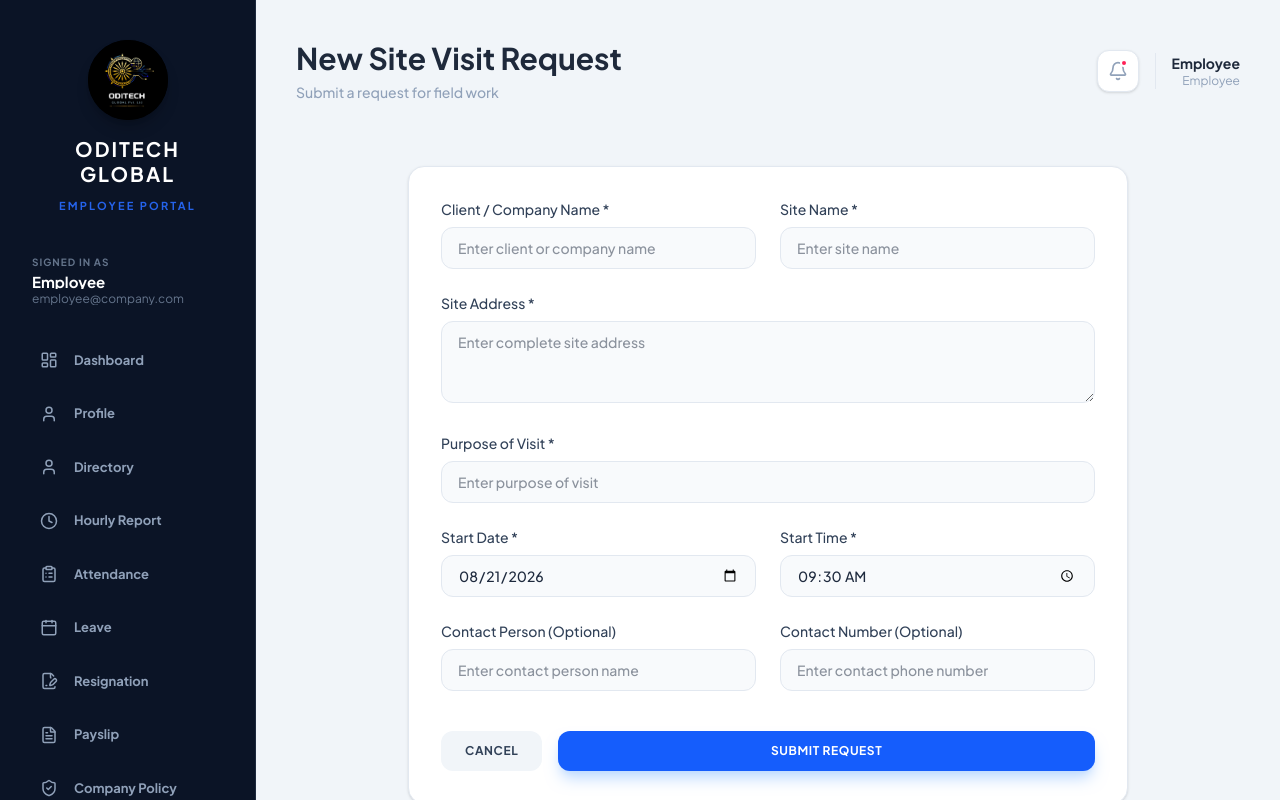
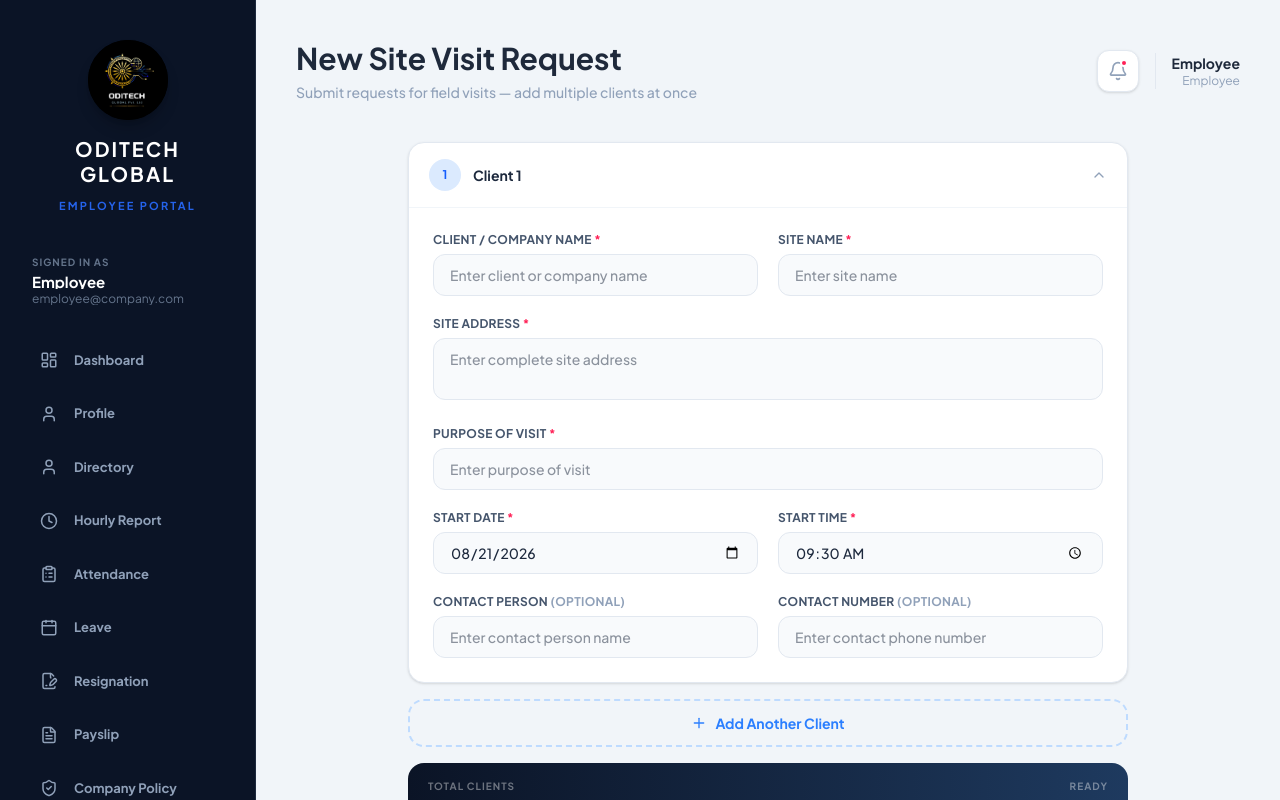
Before and after one commit to ManasCoding/Oditech_HRMS_Frontend, a React (Vite) app: page /employee/1/site-visits/request in a window 1280 px wide. Shown: the top 800 px of the page. Built offline with nearby package versions, Linux system fonts and the light colour scheme; no server answers.

Commit message:
new changes

```diff
--- a/src/pages/EmployeeSiteVisitRequest.jsx
+++ b/src/pages/EmployeeSiteVisitRequest.jsx
@@ -3,13 +3,9 @@ import EmployeeLayout from '../layouts/EmployeeLayout';
 import { useNavigate, useParams } from 'react-router-dom';
 import api from '../services/api';
 import toast from 'react-hot-toast';
+import { Plus, Trash2, MapPin, ChevronDown, ChevronUp, CheckCircle2 } from 'lucide-react';
 
-const EmployeeSiteVisitRequest = () => {
-  const { employeeSlug } = useParams();
-  const navigate = useNavigate();
-  const user = JSON.parse(localStorage.getItem('user'));
-  const [loading, setLoading] = useState(false);
-  const [formData, setFormData] = useState({
+const EMPTY_CLIENT = () => ({
   clientName: '',
   siteName: '',
   siteAddress: '',
@@ -17,89 +13,294 @@ const EmployeeSiteVisitRequest = () => {
   startDate: new Date().toISOString().split('T')[0],
   startTime: '09:30',
   contactPerson: '',
-    contactNumber: ''
+  contactNumber: '',
+  _collapsed: false,
+  _id: Date.now() + Math.random(),
 });
 
-  const handleChange = (e) => {
-    setFormData({ ...formData, [e.target.name]: e.target.value });
+const EmployeeSiteVisitRequest = () => {
+  const { employeeSlug } = useParams();
+  const navigate = useNavigate();
+  const user = JSON.parse(localStorage.getItem('user'));
+  const [loading, setLoading] = useState(false);
+  const [clients, setClients] = useState([EMPTY_CLIENT()]);
+
+  // ── per-client field change ──────────────────────────────
+  const handleChange = (index, e) => {
+    setClients(prev => prev.map((c, i) =>
+      i === index ? { ...c, [e.target.name]: e.target.value } : c
+    ));
   };
 
+  // ── add / remove client ──────────────────────────────────
+  const addClient = () => {
+    setClients(prev => [...prev, EMPTY_CLIENT()]);
+  };
+
+  const removeClient = (index) => {
+    if (clients.length === 1) return;
+    setClients(prev => prev.filter((_, i) => i !== index));
+  };
+
+  // ── collapse / expand card ───────────────────────────────
+  const toggleCollapse = (index) => {
+    setClients(prev => prev.map((c, i) =>
+      i === index ? { ...c, _collapsed: !c._collapsed } : c
+    ));
+  };
+
+  // ── submit all ───────────────────────────────────────────
   const handleSubmit = async (e) => {
     e.preventDefault();
     setLoading(true);
     try {
-      await api.post('/site-visits', {
-        ...formData,
-        employeeId: user.id
-      });
-      toast.success('Site visit request submitted successfully');
+      const requests = clients.map(c =>
+        api.post('/site-visits', {
+          clientName: c.clientName,
+          siteName: c.siteName,
+          siteAddress: c.siteAddress,
+          purpose: c.purpose,
+          startDate: c.startDate,
+          startTime: c.startTime,
+          contactPerson: c.contactPerson,
+          contactNumber: c.contactNumber,
+          employeeId: user.id,
+        })
+      );
+      await Promise.all(requests);
+      toast.success(`${clients.length} site visit request${clients.length > 1 ? 's' : ''} submitted successfully!`);
       navigate(`/employee/${employeeSlug}/site-visits`);
     } catch (error) {
-      toast.error(error.response?.data?.message || 'Failed to submit request');
+      toast.error(error.response?.data?.message || 'Failed to submit request(s)');
     } finally {
       setLoading(false);
     }
   };
 
+  const isComplete = (c) =>
+    c.clientName && c.siteName && c.siteAddress && c.purpose && c.startDate && c.startTime;
+
   return (
-    <EmployeeLayout title="New Site Visit Request" subtitle="Submit a request for field work">
-      <div className="p-4 md:p-6 max-w-3xl mx-auto">
-        <div className="bg-white rounded-2xl shadow-sm border border-slate-200 p-6 md:p-8">
-          <form onSubmit={handleSubmit} className="space-y-6">
+    <EmployeeLayout title="New Site Visit Request" subtitle="Submit requests for field visits — add multiple clients at once">
+      <form onSubmit={handleSubmit}>
+        <div className="max-w-3xl mx-auto px-4 md:px-6 pb-10 space-y-4">
 
-            <div className="grid grid-cols-1 md:grid-cols-2 gap-6">
+          {/* ── Client Cards ── */}
+          {clients.map((client, index) => (
+            <div
+              key={client._id}
+              className="bg-white rounded-2xl shadow-sm border border-slate-200 overflow-hidden"
+            >
+              {/* Card Header */}
+              <div
+                className="flex items-center justify-between px-5 py-4 cursor-pointer select-none border-b border-slate-100"
+                onClick={() => toggleCollapse(index)}
+              >
+                <div className="flex items-center gap-3">
+                  <div className={`w-8 h-8 rounded-full flex items-center justify-center text-xs font-black ${
+                    isComplete(client) ? 'bg-emerald-100 text-emerald-600' : 'bg-blue-100 text-blue-600'
+                  }`}>
+                    {isComplete(client) ? <CheckCircle2 size={16} /> : index + 1}
+                  </div>
                   <div>
-                <label className="block text-sm font-medium text-slate-700 mb-2">Client / Company Name *</label>
-                <input required type="text" name="clientName" value={formData.clientName} onChange={handleChange} className="w-full px-4 py-2.5 bg-slate-50 border border-slate-200 rounded-xl outline-none focus:border-blue-500 transition-all text-sm font-medium text-slate-800" placeholder="Enter client or company name" />
+                    <p className="text-sm font-black text-slate-800">
+                      {client.clientName || `Client ${index + 1}`}
+                    </p>
+                    {client.siteName && (
+                      <p className="text-[11px] font-medium text-slate-400 flex items-center gap-1">
+                        <MapPin size={10} /> {client.siteName}
+                      </p>
+                    )}
+                  </div>
+                </div>
+                <div className="flex items-center gap-2">
+                  {clients.length > 1 && (
+                    <button
+                      type="button"
+                      onClick={(e) => { e.stopPropagation(); removeClient(index); }}
+                      className="w-7 h-7 rounded-lg bg-rose-50 text-rose-500 flex items-center justify-center hover:bg-rose-100 transition-colors"
+                      title="Remove client"
+                    >
+                      <Trash2 size={13} />
+                    </button>
+                  )}
+                  <div className="text-slate-400">
+                    {client._collapsed ? <ChevronDown size={16} /> : <ChevronUp size={16} />}
+                  </div>
+                </div>
+              </div>
+
+              {/* Card Body */}
+              {!client._collapsed && (
+                <div className="p-5 md:p-6 grid grid-cols-1 md:grid-cols-2 gap-5">
+
+                  <div>
+                    <label className="block text-xs font-bold text-slate-600 mb-1.5 uppercase tracking-wide">
+                      Client / Company Name <span className="text-rose-500">*</span>
+                    </label>
+                    <input
+                      required
+                      type="text"
+                      name="clientName"
+                      value={client.clientName}
+                      onChange={(e) => handleChange(index, e)}
+                      className="w-full px-4 py-2.5 bg-slate-50 border border-slate-200 rounded-xl outline-none focus:border-blue-500 focus:bg-white transition-all text-sm font-medium text-slate-800"
+                      placeholder="Enter client or company name"
+                    />
                   </div>
 
                   <div>
-                <label className="block text-sm font-medium text-slate-700 mb-2">Site Name *</label>
-                <input required type="text" name="siteName" value={formData.siteName} onChange={handleChange} className="w-full px-4 py-2.5 bg-slate-50 border border-slate-200 rounded-xl outline-none focus:border-blue-500 transition-all text-sm font-medium text-slate-800" placeholder="Enter site name" />
+                    <label className="block text-xs font-bold text-slate-600 mb-1.5 uppercase tracking-wide">
+                      Site Name <span className="text-rose-500">*</span>
+                    </label>
+                    <input
+                      required
+                      type="text"
+                      name="siteName"
+                      value={client.siteName}
+                      onChange={(e) => handleChange(index, e)}
+                      className="w-full px-4 py-2.5 bg-slate-50 border border-slate-200 rounded-xl outline-none focus:border-blue-500 focus:bg-white transition-all text-sm font-medium text-slate-800"
+                      placeholder="Enter site name"
+                    />
                   </div>
 
                   <div className="md:col-span-2">
-                <label className="block text-sm font-medium text-slate-700 mb-2">Site Address *</label>
-                <textarea required name="siteAddress" value={formData.siteAddress} onChange={handleChange} rows="3" className="w-full px-4 py-2.5 bg-slate-50 border border-slate-200 rounded-xl outline-none focus:border-blue-500 transition-all text-sm font-medium text-slate-800" placeholder="Enter complete site address"></textarea>
+                    <label className="block text-xs font-bold text-slate-600 mb-1.5 uppercase tracking-wide">
+                      Site Address <span className="text-rose-500">*</span>
+                    </label>
+                    <textarea
+                      required
+                      name="siteAddress"
+                      value={client.siteAddress}
+                      onChange={(e) => handleChange(index, e)}
+                      rows="2"
+                      className="w-full px-4 py-2.5 bg-slate-50 border border-slate-200 rounded-xl outline-none focus:border-blue-500 focus:bg-white transition-all text-sm font-medium text-slate-800 resize-none"
+                      placeholder="Enter complete site address"
+                    />
                   </div>
 
                   <div className="md:col-span-2">
-                <label className="block text-sm font-medium text-slate-700 mb-2">Purpose of Visit *</label>
-                <input required type="text" name="purpose" value={formData.purpose} onChange={handleChange} className="w-full px-4 py-2.5 bg-slate-50 border border-slate-200 rounded-xl outline-none focus:border-blue-500 transition-all text-sm font-medium text-slate-800" placeholder="Enter purpose of visit" />
+                    <label className="block text-xs font-bold text-slate-600 mb-1.5 uppercase tracking-wide">
+                      Purpose of Visit <span className="text-rose-500">*</span>
+                    </label>
+                    <input
+                      required
+                      type="text"
+                      name="purpose"
+                      value={client.purpose}
+                      onChange={(e) => handleChange(index, e)}
+                      className="w-full px-4 py-2.5 bg-slate-50 border border-slate-200 rounded-xl outline-none focus:border-blue-500 focus:bg-white transition-all text-sm font-medium text-slate-800"
+                      placeholder="Enter purpose of visit"
+                    />
                   </div>
 
                   <div>
-                <label className="block text-sm font-medium text-slate-700 mb-2">Start Date *</label>
-                <input required type="date" name="startDate" value={formData.startDate} onChange={handleChange} className="w-full px-4 py-2.5 bg-slate-50 border border-slate-200 rounded-xl outline-none focus:border-blue-500 transition-all text-sm font-medium text-slate-800 cursor-pointer" />
+                    <label className="block text-xs font-bold text-slate-600 mb-1.5 uppercase tracking-wide">
+                      Start Date <span className="text-rose-500">*</span>
+                    </label>
+                    <input
+                      required
+                      type="date"
+                      name="startDate"
+                      value={client.startDate}
+                      onChange={(e) => handleChange(index, e)}
+                      className="w-full px-4 py-2.5 bg-slate-50 border border-slate-200 rounded-xl outline-none focus:border-blue-500 focus:bg-white transition-all text-sm font-medium text-slate-800 cursor-pointer"
+                    />
                   </div>
 
                   <div>
-                <label className="block text-sm font-medium text-slate-700 mb-2">Start Time *</label>
-                <input required type="time" name="startTime" value={formData.startTime} onChange={handleChange} className="w-full px-4 py-2.5 bg-slate-50 border border-slate-200 rounded-xl outline-none focus:border-blue-500 transition-all text-sm font-medium text-slate-800 cursor-pointer" />
+                    <label className="block text-xs font-bold text-slate-600 mb-1.5 uppercase tracking-wide">
+                      Start Time <span className="text-rose-500">*</span>
+                    </label>
+                    <input
+                      required
+                      type="time"
+                      name="startTime"
+                      value={client.startTime}
+                      onChange={(e) => handleChange(index, e)}
+                      className="w-full px-4 py-2.5 bg-slate-50 border border-slate-200 rounded-xl outline-none focus:border-blue-500 focus:bg-white transition-all text-sm font-medium text-slate-800 cursor-pointer"
+                    />
                   </div>
 
                   <div>
-                <label className="block text-sm font-medium text-slate-700 mb-2">Contact Person (Optional)</label>
-                <input type="text" name="contactPerson" value={formData.contactPerson} onChange={handleChange} className="w-full px-4 py-2.5 bg-slate-50 border border-slate-200 rounded-xl outline-none focus:border-blue-500 transition-all text-sm font-medium text-slate-800" placeholder="Enter contact person name" />
+                    <label className="block text-xs font-bold text-slate-600 mb-1.5 uppercase tracking-wide">
+                      Contact Person <span className="text-slate-400">(Optional)</span>
+                    </label>
+                    <input
+                      type="text"
+                      name="contactPerson"
+                      value={client.contactPerson}
+                      onChange={(e) => handleChange(index, e)}
+                      className="w-full px-4 py-2.5 bg-slate-50 border border-slate-200 rounded-xl outline-none focus:border-blue-500 focus:bg-white transition-all text-sm font-medium text-slate-800"
+                      placeholder="Enter contact person name"
+                    />
                   </div>
 
                   <div>
-                <label className="block text-sm font-medium text-slate-700 mb-2">Contact Number (Optional)</label>
-                <input type="text" name="contactNumber" value={formData.contactNumber} onChange={handleChange} className="w-full px-4 py-2.5 bg-slate-50 border border-slate-200 rounded-xl outline-none focus:border-blue-500 transition-all text-sm font-medium text-slate-800" placeholder="Enter contact phone number" />
+                    <label className="block text-xs font-bold text-slate-600 mb-1.5 uppercase tracking-wide">
+                      Contact Number <span className="text-slate-400">(Optional)</span>
+                    </label>
+                    <input
+                      type="text"
+                      name="contactNumber"
+                      value={client.contactNumber}
+                      onChange={(e) => handleChange(index, e)}
+                      className="w-full px-4 py-2.5 bg-slate-50 border border-slate-200 rounded-xl outline-none focus:border-blue-500 focus:bg-white transition-all text-sm font-medium text-slate-800"
+                      placeholder="Enter contact phone number"
+                    />
+                  </div>
+
+                </div>
+              )}
+            </div>
+          ))}
+
+          {/* ── Add Client Button ── */}
+          <button
+            type="button"
+            onClick={addClient}
+            className="w-full py-3 rounded-2xl border-2 border-dashed border-blue-200 text-blue-500 font-bold text-sm flex items-center justify-center gap-2 hover:border-blue-400 hover:bg-blue-50 transition-all"
+          >
+            <Plus size={16} /> Add Another Client
+          </button>
+
+          {/* ── Summary Bar ── */}
+          <div className="bg-gradient-to-r from-[#0B1426] to-[#1e3a5f] rounded-2xl px-5 py-4 flex items-center justify-between">
+            <div className="text-white">
+              <p className="text-[10px] font-black text-white/40 uppercase tracking-widest">Total Clients</p>
+              <p className="text-2xl font-black">{clients.length}</p>
+            </div>
+            <div className="text-white text-right">
+              <p className="text-[10px] font-black text-white/40 uppercase tracking-widest">Ready</p>
+              <p className="text-2xl font-black text-emerald-400">
+                {clients.filter(isComplete).length}
+                <span className="text-white/40 text-base font-bold"> / {clients.length}</span>
+              </p>
             </div>
           </div>
 
-            <div className="pt-4 flex gap-4">
-              <button type="button" onClick={() => navigate(-1)} className="px-6 py-3 bg-slate-100 hover:bg-slate-200 text-slate-700 font-bold rounded-xl transition-all text-xs uppercase tracking-wider">
+          {/* ── Action Buttons ── */}
+          <div className="flex gap-4 pt-2">
+            <button
+              type="button"
+              onClick={() => navigate(-1)}
+              className="px-6 py-3 bg-slate-100 hover:bg-slate-200 text-slate-700 font-bold rounded-xl transition-all text-xs uppercase tracking-wider"
+            >
               Cancel
             </button>
-              <button type="submit" disabled={loading} className="flex-1 px-6 py-3 bg-blue-600 hover:bg-blue-700 text-white font-bold rounded-xl transition-all text-xs uppercase tracking-wider disabled:opacity-50 shadow-lg shadow-blue-200">
-                {loading ? 'Submitting...' : 'Submit Request'}
+            <button
+              type="submit"
+              disabled={loading}
+              className="flex-1 px-6 py-3 bg-blue-600 hover:bg-blue-700 text-white font-bold rounded-xl transition-all text-xs uppercase tracking-wider disabled:opacity-50 shadow-lg shadow-blue-200"
+            >
+              {loading
+                ? 'Submitting...'
+                : `Submit ${clients.length > 1 ? `${clients.length} Requests` : 'Request'}`}
             </button>
           </div>
+
+        </div>
       </form>
-        </div>
-      </div>
     </EmployeeLayout>
   );
 };
```
Lines whose indentation alone changed are shown as unchanged.
